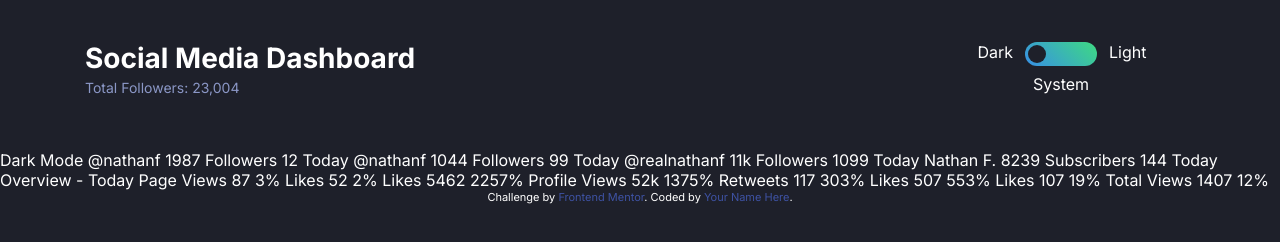
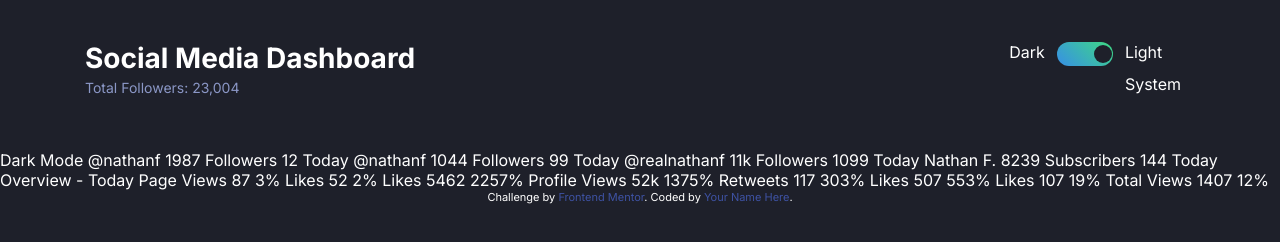
Before and after one commit to mauryahdx/FEM-Social-Media-Dashboard, a website: page index.html in a window 1280 px wide. Drawn offline with Linux system fonts and the light colour scheme.

Commit message:
added more styles in the radio button

```diff
--- a/app/scss/components/toggle.scss
+++ b/app/scss/components/toggle.scss
@@ -14,7 +14,7 @@
         }
 
         &[for='system']{
-            grid-column: 2 / 3;
+            grid-column: 3 / 4;
             grid-row: 2 / 3;
             justify-self: center;
         }
@@ -33,7 +33,8 @@
 
     }
 
-    input[type="radio"]{
+    input[type="radio"] {
+        margin: 0 rem(-2) 0 rem(-2);
         opacity: 0;
 
     }
@@ -57,6 +58,7 @@
         height: rem(18);
         border-radius: 50%;
         background-color: var(--dark-bg);
+        transition: all 150ms ease-in-out;
     }
 
     #light:checked ~ .toggle__button {
@@ -64,4 +66,11 @@
         right: 3px;
     }
 
+    #system:checked ~ .toggle__button{
+        left: 50%;
+        right: auto;
+        transform: translate( 50% );
+
+    }
+
 }
--- a/index.html
+++ b/index.html
@@ -28,9 +28,6 @@
     </div>
 
     <fieldset class="header__toggle toggle" aria-label="theme toggle" role="radiogroup">
-      <label for="dark">Dark</label>
-      <label for="system">System</label>
-      <label for="light">Light</label>
       <div class="toggle__wrapper">
         <input type="radio" name="theme" id="dark" />
         <input type="radio" name="theme" id="system" checked  />
@@ -38,6 +35,9 @@
         <span aria-hidden="true" class="toggle__background"></span>
         <span aria-hidden="true" class="toggle__button"></span>
       </div>
+      <label for="dark">Dark</label>
+      <label for="system">System</label>
+      <label for="light">Light</label>
     </fieldset>
   </header>
   <main>
```
Also changed, not shown: dist/style.css, 1 other file.
